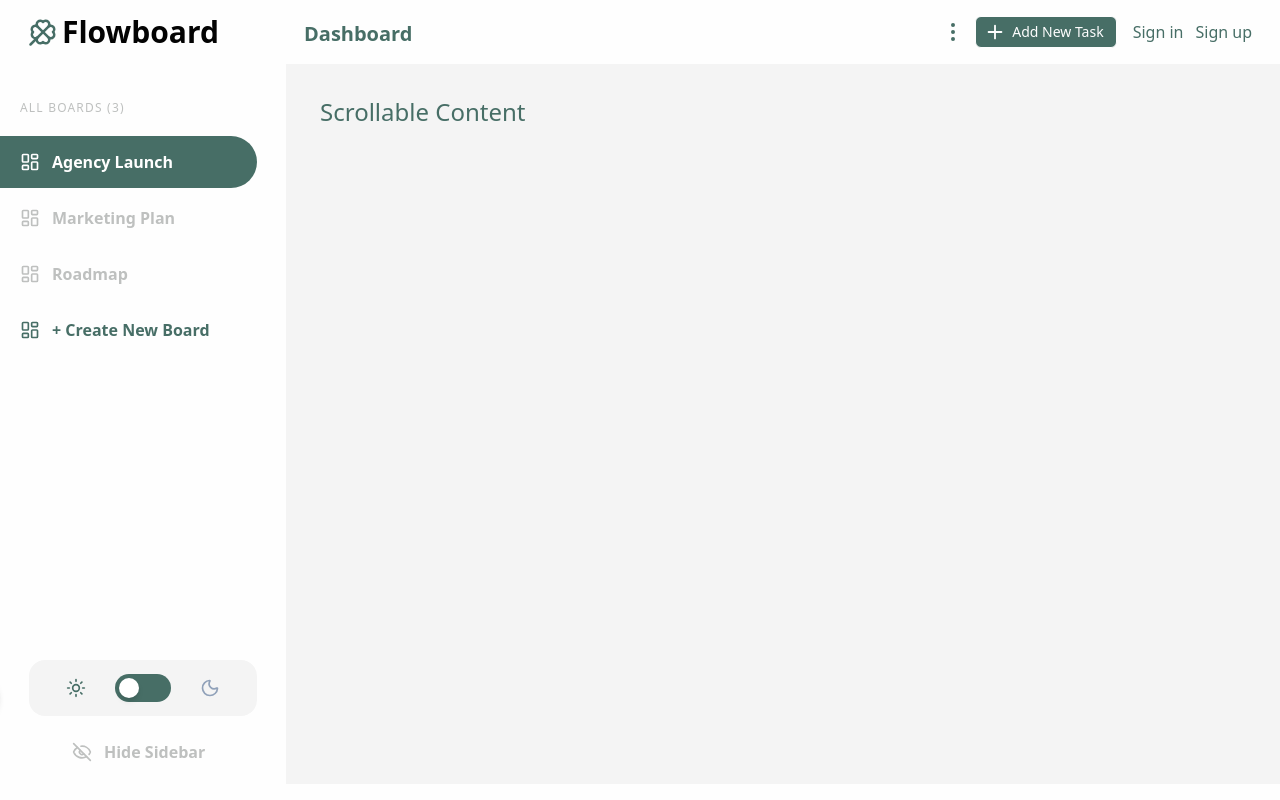
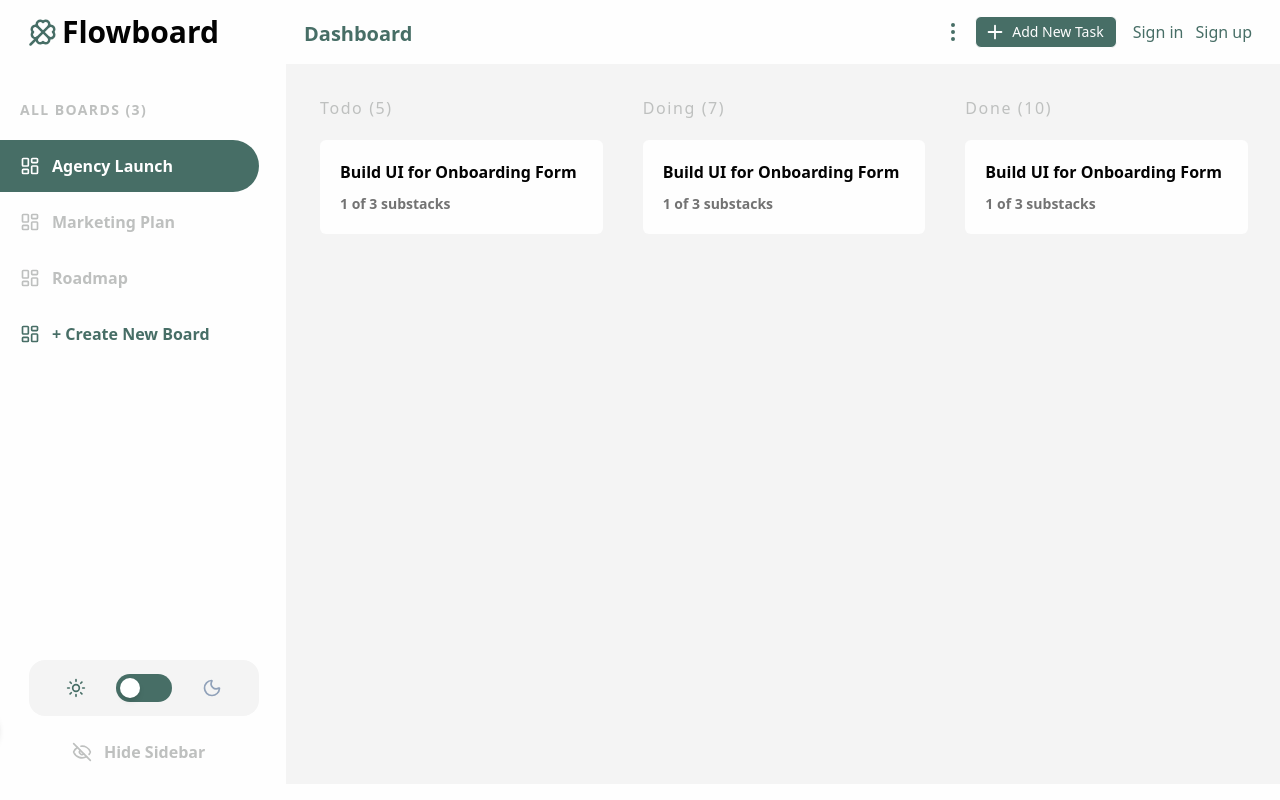
Before and after one commit to accamamuhammad/flowboard-app, a Next.js app: page / in a window 1280 px wide. Built offline with nearby package versions, Linux system fonts and the light colour scheme; no server answers.

Commit message:
content area

```diff
--- a/app/Primary/sideBar.tsx
+++ b/app/Primary/sideBar.tsx
@@ -18,7 +18,9 @@ const SideBar = ({ isActive, onClose }: SidebarProps) => {
       {/* 1. Sidebar Backdrop (Mobile Only) */}
       <div
         className={`fixed inset-0 bg-black/50 z-40 transition-opacity duration-300 md:hidden ${
-          isActive ? "opacity-100 pointer-events-auto" : "opacity-0 pointer-events-none"
+          isActive
+            ? "opacity-100 pointer-events-auto"
+            : "opacity-0 pointer-events-none"
         }`}
         onClick={onClose}
       />
@@ -26,16 +28,21 @@ const SideBar = ({ isActive, onClose }: SidebarProps) => {
       {/* 2. Main Sidebar */}
       <aside
         className={`
-          ${status ? "-translate-x-full opacity-0" : "translate-x-0 opacity-100"}
-          ${isActive
-            ? "fixed z-50 w-[90%] h-auto max-h-[80vh] rounded-xl left-1/2 -translate-x-1/2 top-20 shadow-2xl"
-            : "relative w-72 h-full hidden md:flex flex-col border-r-2 border-lighthouse"}
-          bg-heaven transition-all duration-300 ease-in-out overflow-hidden flex flex-col
+          transition-all duration-500 ease-in-out overflow-hidden flex flex-col bg-heaven
+          ${
+            isActive
+              ? "fixed z-50 w-[90%] h-auto max-h-[80vh] rounded-xl left-[5%] -translate-x-1/2 top-20 shadow-2xl"
+              : "relative h-full hidden md:flex border-r-2 border-lighthouse"
+          }
+          /* Desktop Toggle Logic: width 0 + translate */
+          ${!isActive && status ? "w-0 opacity-0 -translate-x-full border-none" : "w-72 opacity-100 translate-x-0"}
         `}
       >
+        {/* INNER WRAPPER: This prevents content from 'squishing' while the width animates to 0 */}
+        <div className="min-w-[288px] h-full flex flex-col">
           <nav className="w-full pt-9 flex flex-col h-full justify-between pb-5">
             <div className="flex flex-col">
-            <h2 className="font-medium text-xs tracking-widest text-asphalt pl-5 mb-5 uppercase">
+              <h2 className="font-bold text-sm tracking-widest text-asphalt pl-5 mb-5 uppercase">
                 All Boards (3)
               </h2>
 
@@ -56,13 +63,11 @@ const SideBar = ({ isActive, onClose }: SidebarProps) => {
                 ))}
 
                 <li className="w-[90%] py-3.5 pl-5">
-                {/* TRIGGER MODAL HERE */}
                   <button
                     onClick={() => setIsNewBoardOpen(true)}
                     className="flex items-center gap-3 text-newt font-bold hover:opacity-70 transition-opacity"
                   >
-                  <LayoutDashboard size={20} />
-                  + Create New Board
+                    <LayoutDashboard size={20} />+ Create New Board
                   </button>
                 </li>
               </ul>
@@ -79,12 +84,13 @@ const SideBar = ({ isActive, onClose }: SidebarProps) => {
               </button>
             </footer>
           </nav>
+        </div>
       </aside>
 
       {/* 3. Re-open Sidebar Button (Desktop) */}
       <button
         onClick={() => setStatus(false)}
-        className={`fixed left-0 bottom-20 z-40 bg-newt w-14 h-12 rounded-r-full text-white hidden md:flex items-center justify-center shadow-md transition-all duration-300 ${
+        className={`fixed left-0 bottom-12 z-40 bg-newt w-14 h-12 rounded-r-full text-white hidden md:flex items-center justify-center shadow-md transition-all duration-500 ${
           status ? "translate-x-0" : "-translate-x-full"
         }`}
       >
@@ -94,7 +100,9 @@ const SideBar = ({ isActive, onClose }: SidebarProps) => {
       {/* 4. NEW BOARD MODAL OVERLAY */}
       <div
         className={`fixed inset-0 z-60 flex items-center justify-center transition-all duration-300 ${
-          isNewBoardOpen ? "opacity-100 pointer-events-auto" : "opacity-0 pointer-events-none"
+          isNewBoardOpen
+            ? "opacity-100 pointer-events-auto"
+            : "opacity-0 pointer-events-none"
         }`}
       >
         {/* Modal Backdrop (dark blur) */}
@@ -104,9 +112,13 @@ const SideBar = ({ isActive, onClose }: SidebarProps) => {
         />
 
         {/* Modal Content Container */}
-        <div className={`relative bg-heaven w-fit rounded-lg shadow-2xl transition-transform duration-300 ${
-          isNewBoardOpen ? "scale-100 translate-y-0" : "scale-95 translate-y-10"
-        }`}>
+        <div
+          className={`relative bg-heaven w-fit rounded-lg shadow-2xl transition-transform duration-300 ${
+            isNewBoardOpen
+              ? "scale-100 translate-y-0"
+              : "scale-95 translate-y-10"
+          }`}
+        >
           {/* Close "X" Mark */}
           <button
             onClick={() => setIsNewBoardOpen(false)}
--- a/app/page.tsx
+++ b/app/page.tsx
@@ -28,11 +28,52 @@ export default function Home() {
       </div>
 
       {/* Main Content */}
-      <div className="flex-1 overflow-auto bg-lighthouse">
-        <div className="w-250 h-[500vh] p-8">
-          <h1 className="text-newt text-2xl">Scrollable Content</h1>
+      <section className="flex-1 overflow-auto bg-lighthouse">
+        <div className="w-fit lg:w-full min-h-[90vh] max-h-[500vh] p-8 flex gap-10 flex-row items-start justify-center">
+          {/* Todo Column */}
+          <div className="xl:w-[33%] flex gap-5 flex-col items-start justify-center">
+            <p className="font-medium text-base tracking-widest text-asphalt">
+              Todo (5)
+            </p>
+            <div className="w-72 xl:w-full bg-heaven rounded-md flex flex-col p-5 gap-2.5 items-start justify-center">
+              <h1 className="text-foreground font-bold">
+                Build UI for Onboarding Form
+              </h1>
+              <span className="text-neutral-500 text-sm font-bold">
+                1 of 3 substacks
+              </span>
+            </div>
+          </div>
+          {/* Doing Column */}
+          <div className="xl:w-[33%] flex gap-5 flex-col items-start justify-center">
+            <p className="font-medium text-base tracking-widest text-asphalt">
+              Doing (7)
+            </p>
+            <div className="w-72 xl:w-full bg-heaven rounded-md flex flex-col p-5 gap-2.5 items-start justify-center">
+              <h1 className="text-foreground font-bold">
+                Build UI for Onboarding Form
+              </h1>
+              <span className="text-neutral-500 text-sm font-bold">
+                1 of 3 substacks
+              </span>
+            </div>
+          </div>
+          {/* Done Column */}
+          <div className="xl:w-[33%] flex gap-5 flex-col items-start justify-center">
+            <p className="font-medium text-base tracking-widest text-asphalt">
+              Done (10)
+            </p>
+            <div className="w-72 xl:w-full bg-heaven rounded-md flex flex-col p-5 gap-2.5 items-start justify-center">
+              <h1 className="text-foreground font-bold">
+                Build UI for Onboarding Form
+              </h1>
+              <span className="text-neutral-500 text-sm font-bold">
+                1 of 3 substacks
+              </span>
+            </div>
+          </div>
         </div>
-      </div>
+      </section>
     </div>
   );
 }
```
Lines whose indentation alone changed are shown as unchanged.
